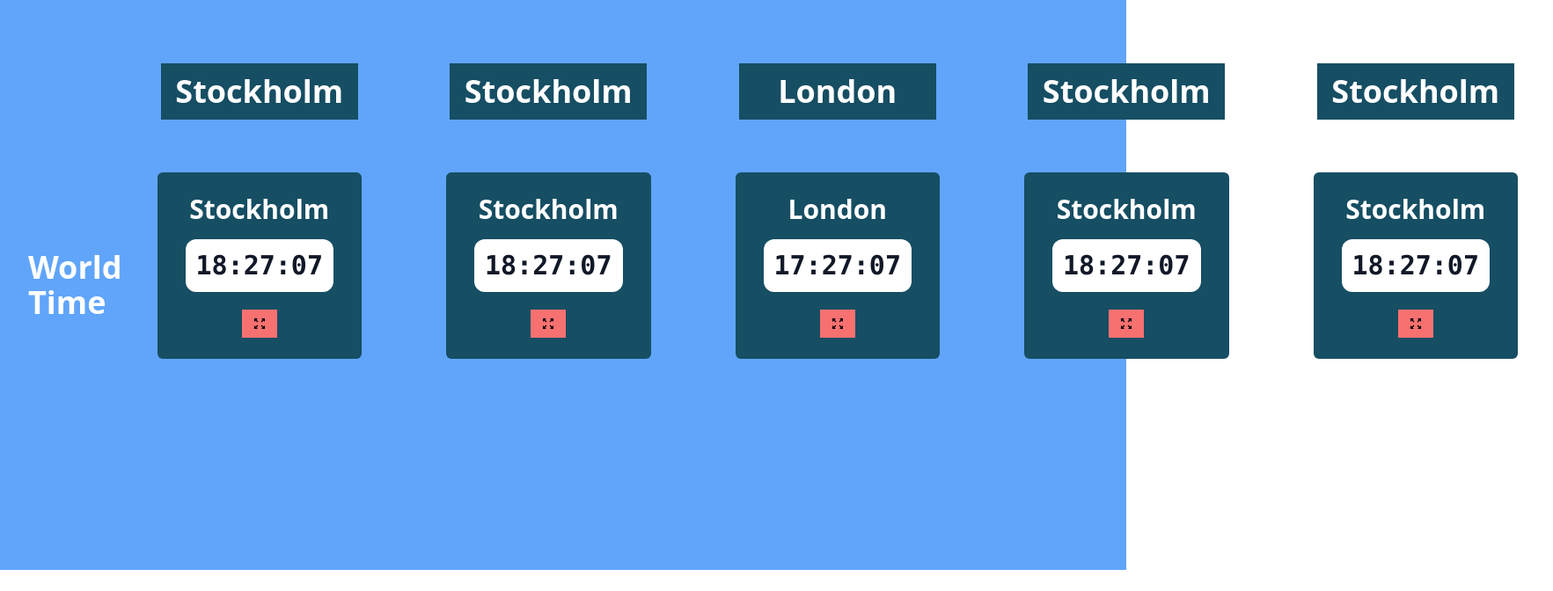
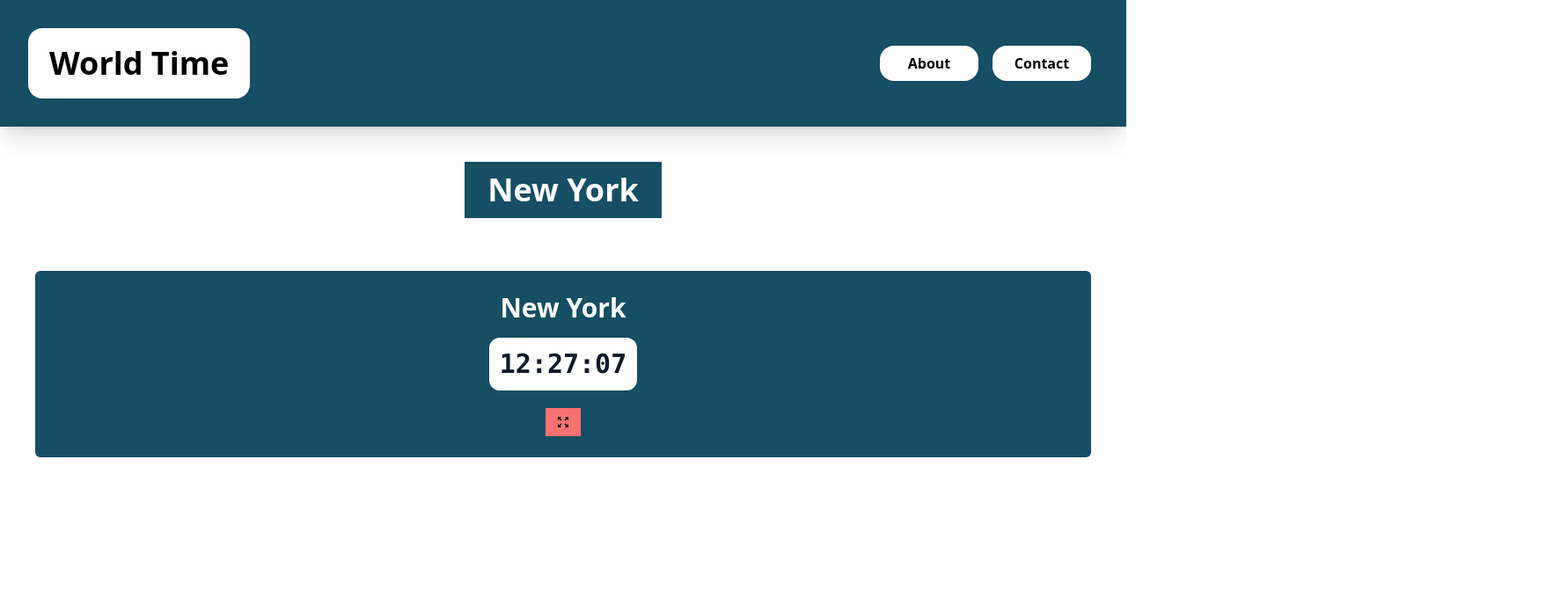
Before and after one commit to davidshore/chas_worldTimeWebsite, a React (Vite) app: page /NewYork in a window 1280 px wide. Shown: the top 672 px of the page at 88% size, 1765 px wide, since content can reach past the window. Built offline with nearby package versions, Linux system fonts and the light colour scheme.

Commit message:
Update Navigation.jsx

```diff
--- a/src/Navigation.jsx
+++ b/src/Navigation.jsx
@@ -1,19 +1,15 @@
 import React from 'react'
-import Stockholm from "./components/Stockholm";
-import London from "./components/London"
+
 import { Link } from 'react-router-dom'
 export default function Navigation() {
   return (
-    <div>
-      <nav className="flex justify-between p-8 bg-blue-400 items-center">
-        <Link to="/"><h1 className="text-4xl font-extrabold text-white">World Time</h1></Link>
+    <div className='top-0 sticky'>
+      <nav className="flex justify-between p-8 bg-cyan-900 shadow-xl  items-center ">
+        <Link to="/"><h1 className="text-4xl font-extrabold bg-white px-6 py-5 text-black rounded-2xl">World Time</h1></Link>
 
-        <ul className="flex space-x-4">
-          <Link to="/Stockholm"><li><Stockholm/></li></Link>
-          <Link to="/Stockholm"><li><Stockholm/></li></Link>
-          <Link to="/London"><li><London/></li></Link>
-          <Link to="/Stockholm"><li><Stockholm/></li></Link>
-          <Link to="/Stockholm"><li><Stockholm/></li></Link>
+        <ul className="flex flex-col sm:flex-row ">
+            <Link to="/About"><li className='w-28  font-extrabold bg-white px-6 py-2 m-2 text-center text-black rounded-2xl' >About</li></Link>
+            <Link to="/Contact"><li className='w-28  font-extrabold bg-white px-6 py-2 m-2 text-center text-black rounded-2xl' >Contact</li></Link>
         </ul>
       </nav>
     </div>
```
